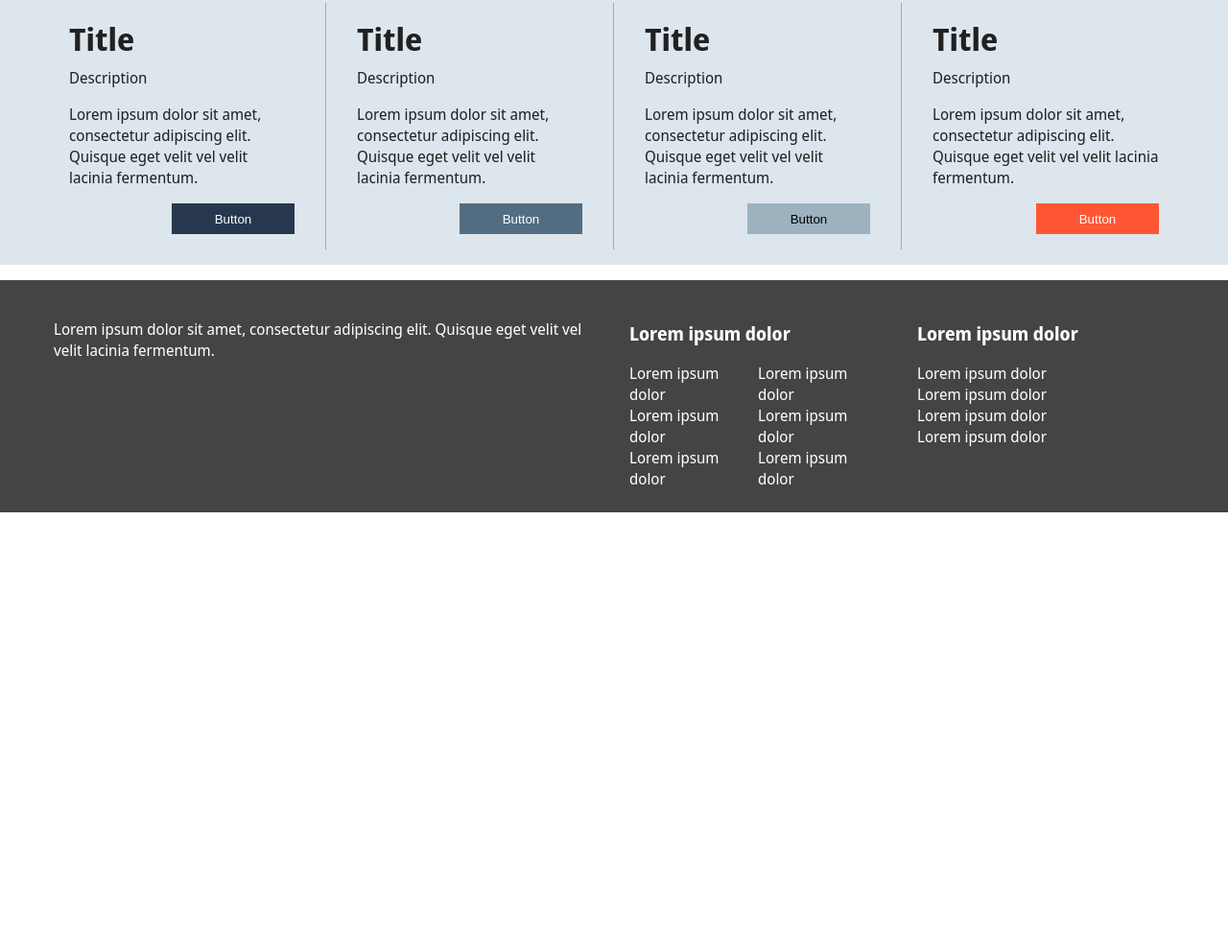
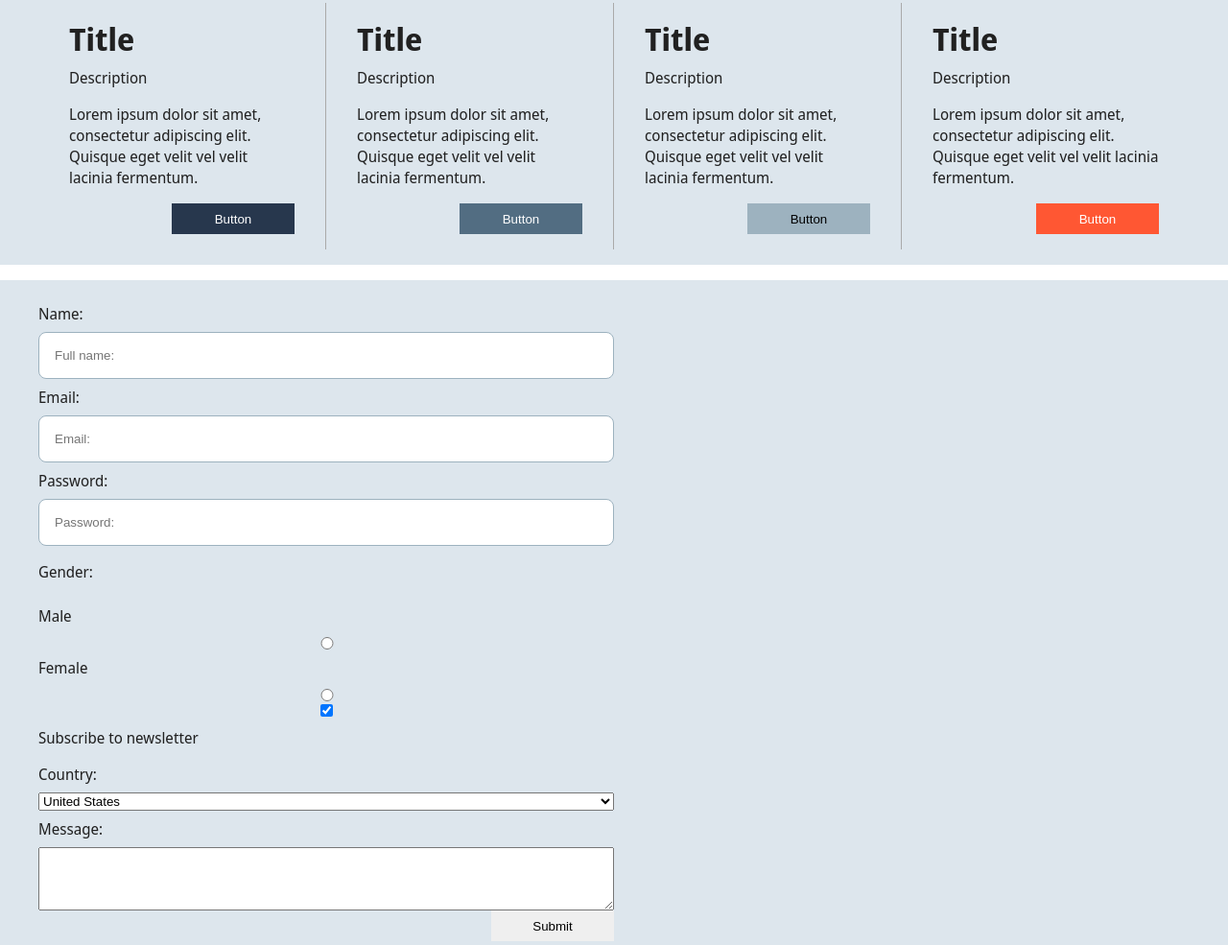
Before and after one commit to thecurlyprogrammer/nicu, a plain HTML site: page index.html in a window 1280 px wide. Shown: the part 239-1224 px from the top of the page at 96% size. Before the commit the page ends 800 px from the top, so only its background shows below. Drawn offline with Linux system fonts and the light colour scheme.

Commit message:
Added form

```diff
--- /dev/null
+++ b/css/form.css
@@ -0,0 +1,20 @@
+.form{
+    display: flex;
+    flex-direction: column;
+}
+
+.form input{
+    background: white;
+    border: 1px solid var(--nicu-tertiary);
+    padding: 16px;
+    border-radius: 8px;
+}
+
+.form input:focus{
+    border: 1px solid var(--nicu-secondary);
+    outline: 0;
+}
+
+.form label{
+    padding: 8px 0px;
+}
--- a/css/main.css
+++ b/css/main.css
@@ -2,6 +2,7 @@
 @import url('container.css');
 @import url('navbar.css');
 @import url('buttons.css');
+@import url('form.css');
 @import url('https://fonts.googleapis.com/css2?family=Noto+Sans+Display:wght@400;500;700&display=swap');
 
 :root {
--- a/index.html
+++ b/index.html
@@ -98,11 +98,58 @@
                 </div>
             </div>
         </section>
+        <section class="container bg-light">
+            <div class="row">
+                <div class="col w-6">
+                    <div class="form">
+                        <!-- Text Input -->
+                        <label for="name">Name:</label>
+                        <input type="text" id="name" name="name" placeholder="Full name: " required>
+
+                        <!-- Email Input -->
+                        <label for="email">Email:</label>
+                        <input type="email" id="email" name="email" placeholder="Email: " required>
+
+                        <!-- Password Input -->
+                        <label for="password">Password:</label>
+                        <input type="password" id="password" name="password" placeholder="Password: " required>
+
+                        <!-- Radio Buttons -->
+                        <p>Gender:</p>
+                        <label for="male">Male</label>
+                        <input type="radio" id="male" name="gender" value="male">
+                        <label for="female">Female</label>
+                        <input type="radio" id="female" name="gender" value="female">
+
+                        <!-- Checkbox -->
+                        <input type="checkbox" id="subscribe" name="subscribe" checked>
+                        <label for="subscribe">Subscribe to newsletter</label>
+
+
+                        <!-- Select Dropdown -->
+                        <label for="country">Country:</label>
+                        <select id="country" name="country">
+                            <option value="usa">United States</option>
+                            <option value="canada">Canada</option>
+                            <option value="uk">United Kingdom</option>
+                        </select>
+
+                        <!-- Textarea -->
+                        <label for="message">Message:</label>
+                        <textarea id="message" name="message" rows="4" cols="50"></textarea>
+
+                        <!-- Submit Button -->
+                        <button type="submit">Submit</button>
+                    </div>
+                </div>
+            </div>
+        </section>
         <footer class="footer">
             <div class="container bg-dark">
                 <div class="row gap-16">
                     <div class="col w-6 t-12 m-12">
-                        <p>Lorem ipsum dolor sit amet, consectetur adipiscing elit. Quisque eget velit vel velit lacinia fermentum.</p>
+                        <p>Lorem ipsum dolor sit amet, consectetur adipiscing elit. Quisque eget velit vel velit lacinia
+                            fermentum.</p>
                     </div>
                     <div class="col w-3 t-6 m-12">
                         <h3>Lorem ipsum dolor</h3>
```
